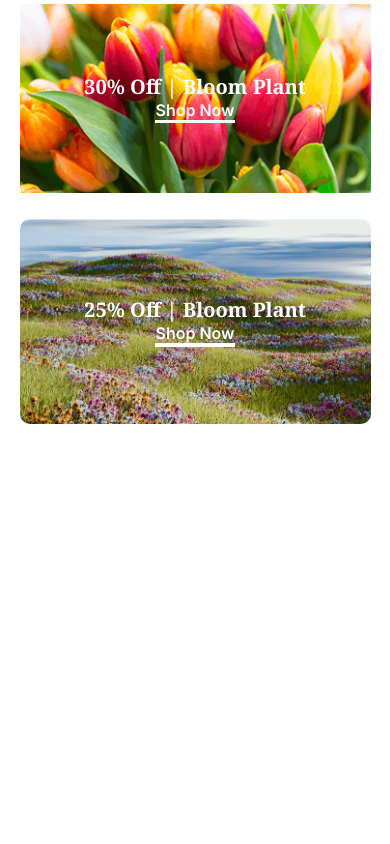
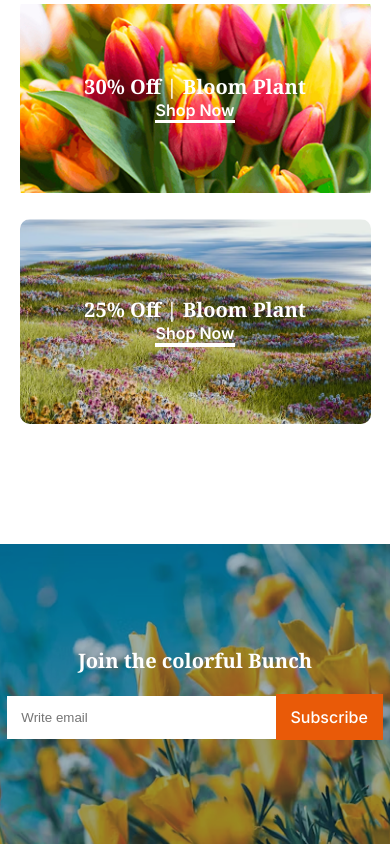
Before and after one commit to Shakil-Monjur/responsive-flowers-web2, a plain HTML site: page index.html in a window 390 px wide. Shown: the part 3577-4421 px from the top of the page. Before the commit the page ends 4121 px from the top, so only its background shows below. Drawn offline with Linux system fonts and the light colour scheme.

Commit message:
join section design with responsiveness

```diff
--- a/index.html
+++ b/index.html
@@ -163,11 +163,15 @@
             </div>
         </section>
 
-        <!-- <section class="join">
+        <section class="joinus">
+            <div class="join">
                 <h1 class="noto-serif-font">Join the colorful Bunch</h1>
                 <div><input type="email" name="" id="" placeholder="Write email">
-            <button class="inter-font">Subscribe</button></div>
-        </section> -->
+                    <button class="inter-font">Subscribe</button>
+                </div>
+            </div>
+
+        </section>
 
     </main>
 
--- a/styles.css
+++ b/styles.css
@@ -642,14 +642,18 @@ header {
 
 
 
-    /* join section design */
-    /* .join {
+    join section design
+    .joinus{
+        width:576px;
+        max-width: 100%;
+    }
+     .join {
        background-image: url(assets/news-letter-bg.png);
     background-repeat: no-repeat;
-    background-size: 100% auto;
+    background-size:cover;
     background-position: center;
     width: 100%;
-    max-height: 220px;
+    height: 300px;
     padding: 40px 20px;
     box-sizing: border-box;
     }
@@ -678,9 +682,7 @@ header {
         font-weight: 500;
         padding: 13px 15px;
 
-    } */
-
-
+    }
 
 
 
```
Lines whose indentation alone changed are shown as unchanged.
